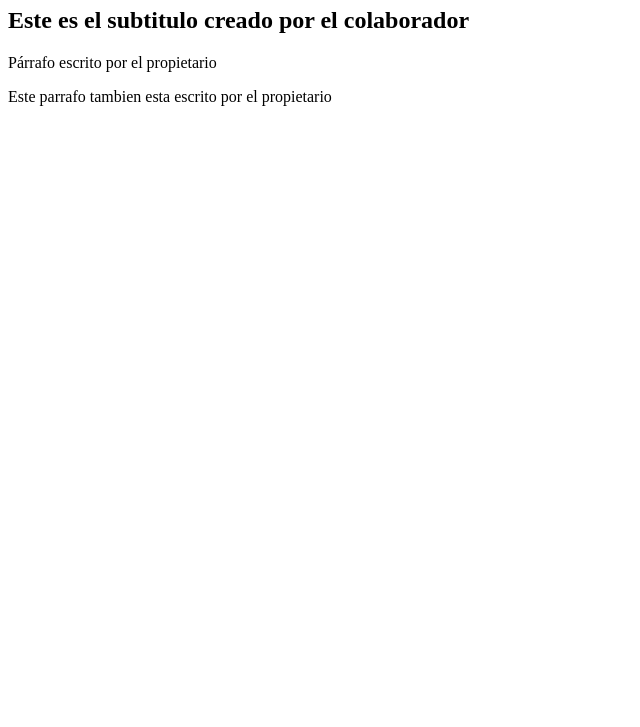
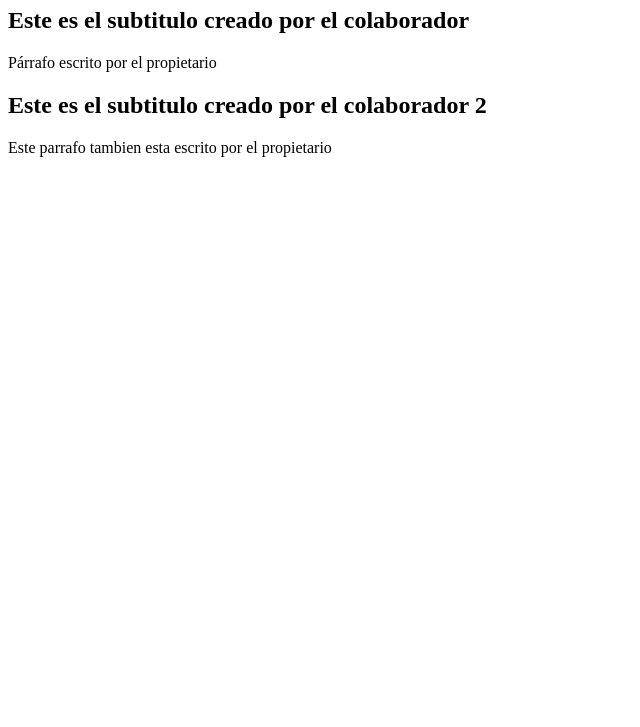
Before and after one commit to migurm/HTML, a plain HTML site: page index.html in a window 1280 px wide. Shown: the part 73-800 px from the top of the page, without its empty margins (0-640 px from the left). Drawn offline with Linux system fonts and the light colour scheme.

Commit message:
commit txt

```diff
--- a/index.html
+++ b/index.html
@@ -10,6 +10,7 @@
     <h1>Este es el título escrito por el propietario</h1>
     <h2>Este es el subtitulo creado por el colaborador</h2>
     <p>Párrafo escrito por el propietario</p>
+    <h2>Este es el subtitulo creado por el colaborador 2</h2>
     <p>Este parrafo tambien esta escrito por el propietario</p>
 </body>
 </html>
```
